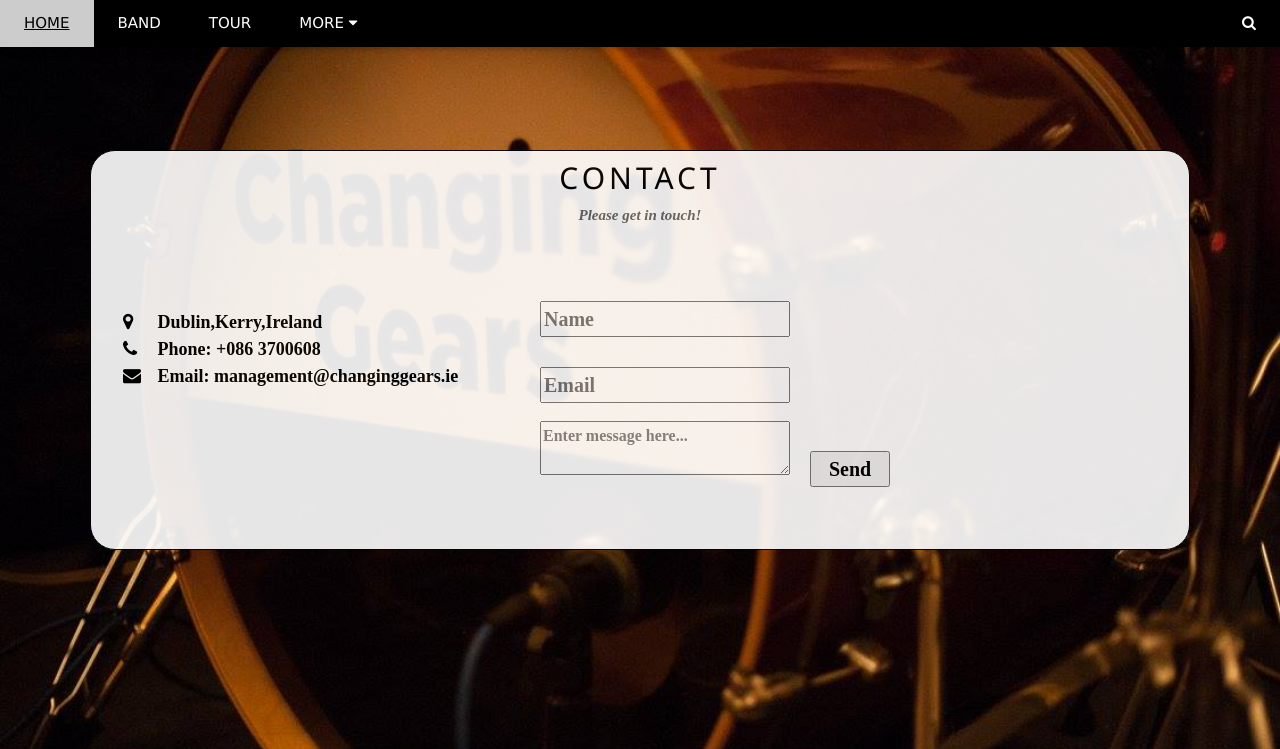
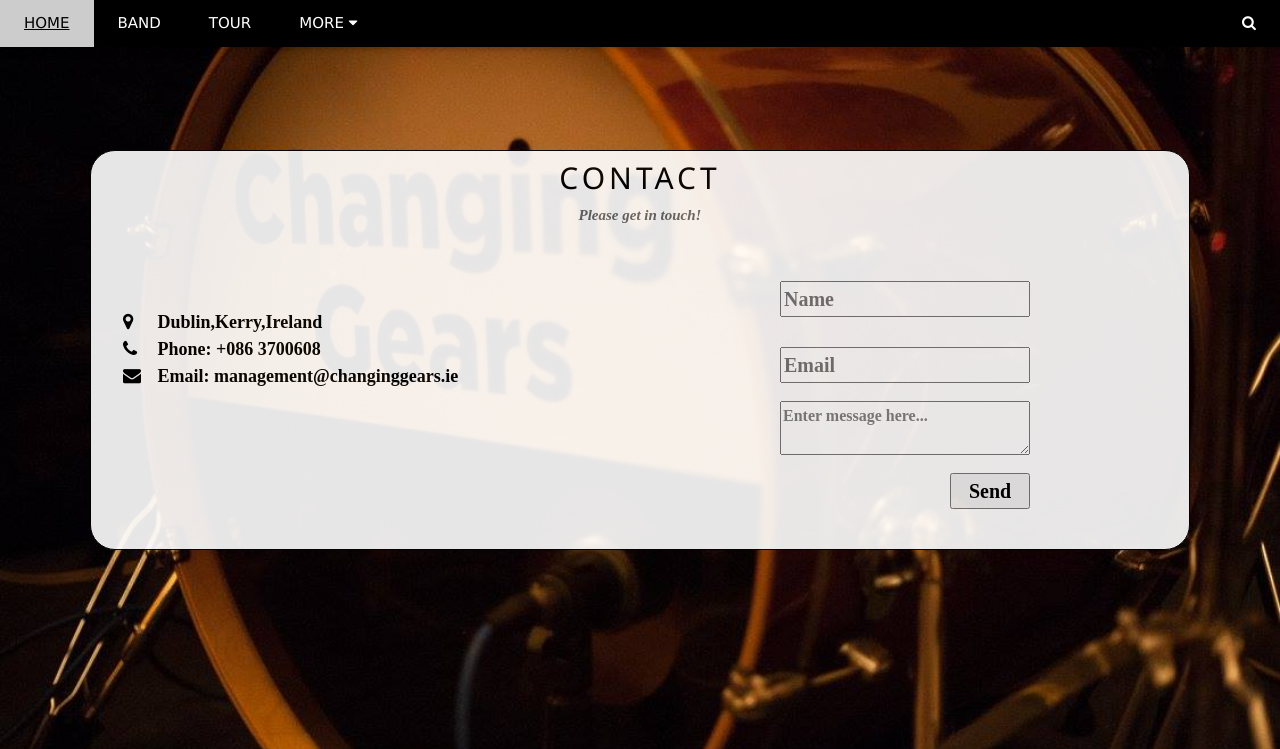
Before and after one commit to NineFourFour/WebDesign, a PHP site: page /contact in a window 1280 px wide. Shown: the top 749 px of the page. Run offline with PHP 8.4, Linux system fonts and the light colour scheme.

Commit message:
@media change in  css

```diff
--- a/contact/css/contact.css
+++ b/contact/css/contact.css
@@ -21,11 +21,11 @@
 	}
 	#inner{
 		position: absolute;
-		width: 350px;
+		width: 250px;
 		font-family: Myriad Pro regular;
-		top: 150px;
+		top: 130px;
 		left: 50%;
-		margin-left: -100px;
+		margin-left: 140px;
 		font-size: 20px;
 	}
 	.inputField{
@@ -56,7 +56,7 @@
 		margin-top: 50px;
 	}
 	#submit{
-		margin-top: 18px;
+		margin-top: 60px;
 		float: right;
 		width: 80px;
 	}
@@ -72,7 +72,7 @@
 			margin-left: 0px;
 		}
 		#submit{
-			margin-top: 8px;
+			margin-top: 60px;
 		}
 	}
 	@media (max-width: 800px){
```
